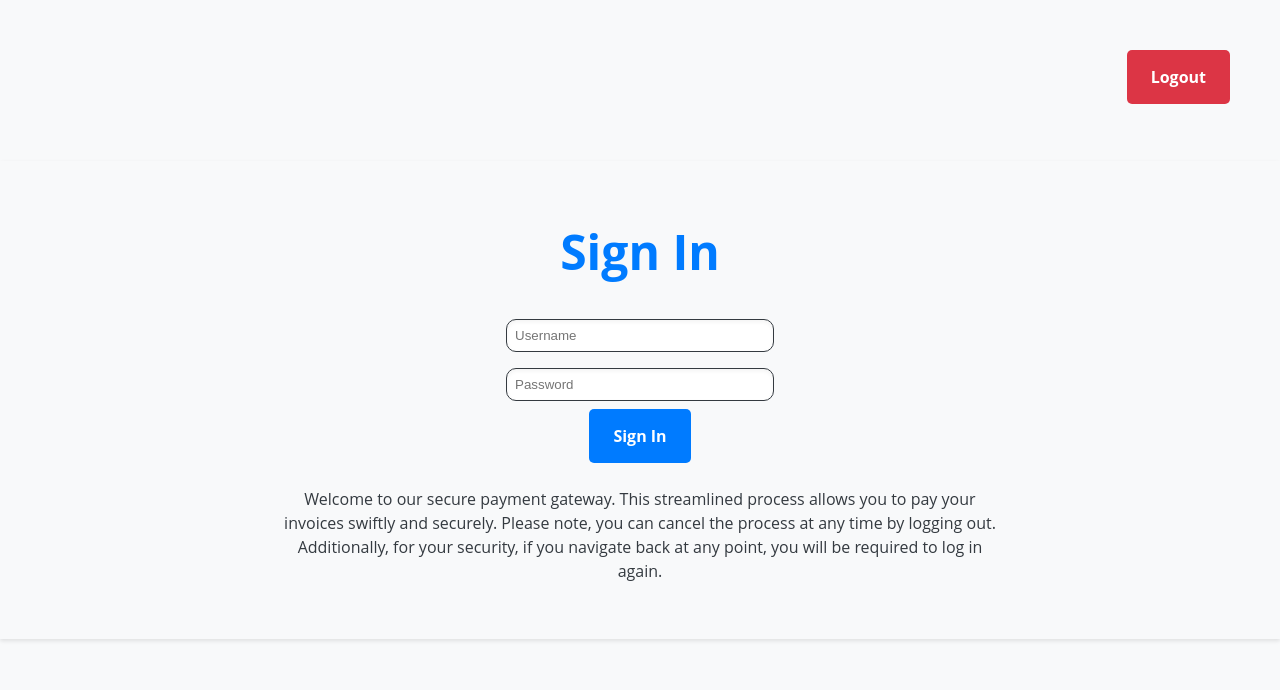
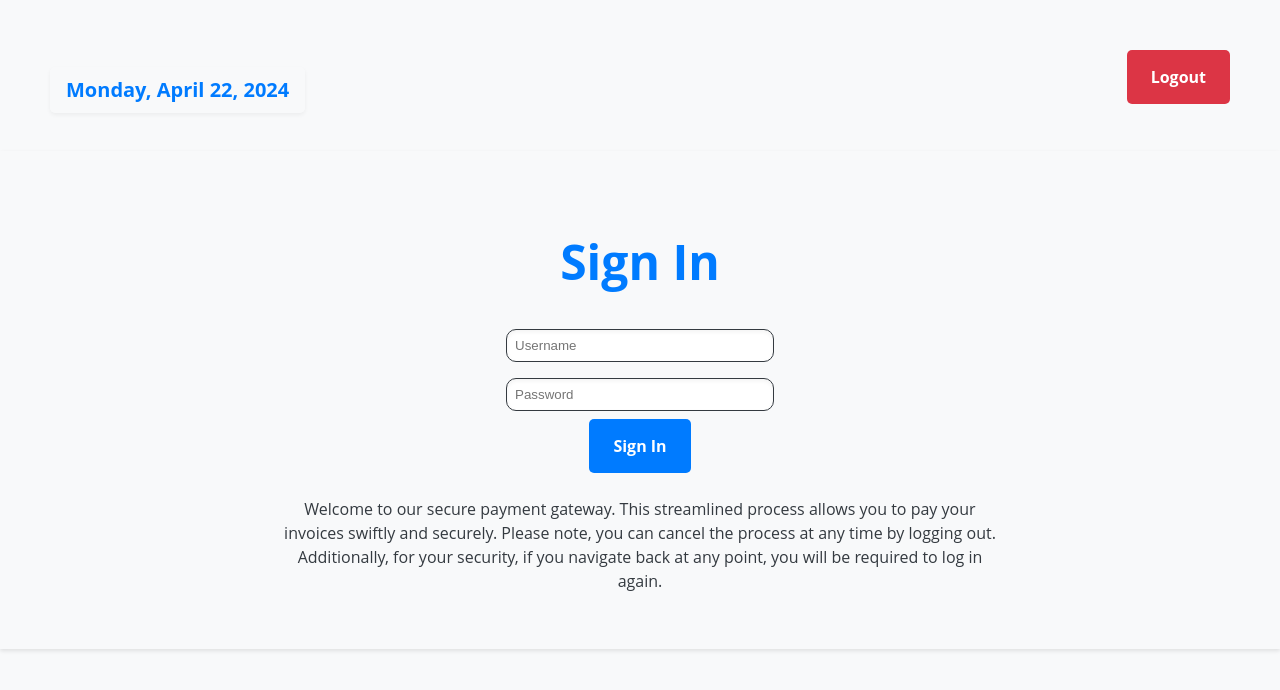
Before and after one commit to Zeus3252/billing-app, a React (Vite) app: page / in a window 1280 px wide. Shown: the top 690 px of the page. Built offline with nearby package versions, Linux system fonts and the light colour scheme.

Commit message:
misc refactoring

```diff
--- a/src/App.css
+++ b/src/App.css
@@ -171,3 +171,23 @@ body {
   background-color: #ecf0f1;
   border-radius: 8px;
 }
+
+.date {
+  position: fixed;
+  top: 50px;
+  left: 50px;
+  color: var(--primary-color);
+  background-color: var(--neutral-light);
+  font-family: var(--font-primary);
+  font-size: var(--font-size-md);
+  padding: var(--spacing-xs) var(--spacing-sm);
+  border-radius: 5px;
+  box-shadow: 0 2px 4px rgba(0, 0, 0, 0.05);
+}
+
+.navBar {
+  display: flex;
+  justify-content: space-between;
+  align-items: center;
+  padding: 10px;
+}
--- a/src/components/Confirmation.jsx
+++ b/src/components/Confirmation.jsx
@@ -1,10 +1,10 @@
 import { useContext } from "react";
 import { PaymentHandler } from "../handlers/PaymentHandler";
-import { format } from "date-fns";
 import AppContext from "../context/AppContext";
 
 function Confirmation() {
   const {
+    format,
     modal,
     setModal,
     paymentAmount,
--- a/src/components/NavBar.jsx
+++ b/src/components/NavBar.jsx
@@ -2,10 +2,13 @@ import { useContext } from "react";
 import AppContext from "../context/AppContext";
 
 function NavBar() {
-  const { setIsAuthenticated, navigate } = useContext(AppContext);
+  const { format, setIsAuthenticated, navigate } = useContext(AppContext);
+  const GENERATED_REFERENCE = format(new Date(), "EEEE, MMMM dd, yyyy");
+
   return (
-    <div className="navbar">
+    <div className="navBar">
       <div>
+        <h2 className="date">{GENERATED_REFERENCE}</h2>
         <button
           className="logoutButton"
           onClick={() => {
--- a/src/components/PaymentComplete.jsx
+++ b/src/components/PaymentComplete.jsx
@@ -3,6 +3,7 @@ import AppContext from "../context/AppContext";
 
 function PaymentComplete() {
   const {
+    format,
     balance,
     paymentAmount,
     formatter,
@@ -19,11 +20,14 @@ function PaymentComplete() {
     setNewBalance(newBalance);
   }, []);
 
+  const GENERATED_REFERENCE = format(new Date(), "MM/dd/yy");
+
   sessionStorage.removeItem("token");
 
   return (
     <div>
       <h1 className="lastText">Success</h1>
+
       <h3 className="mediumText balanceText ">
         New Balance: {newBalance ? formatter.format(newBalance) : "Loading..."}
       </h3>
@@ -33,6 +37,7 @@ function PaymentComplete() {
           ? formatter.format(paymentAmount.replace(/[$,]/g, ""))
           : "Loading..."}
       </p>
+      <h2 className="mediumText">{GENERATED_REFERENCE}</h2>
       <div />
       <div>
         <hr></hr>
--- a/src/context/AppContext.jsx
+++ b/src/context/AppContext.jsx
@@ -1,9 +1,18 @@
 import { createContext, useState, useEffect } from "react";
 import { useLocation, useNavigate } from "react-router-dom";
+import { format } from "date-fns";
 
 const AppContext = createContext();
 
 export const AppProvider = ({ children }) => {
+  const [user, setUser] = useState({
+    isAuthenticated: false,
+    username: null,
+    password: null,
+    accountNumber: null,
+    accountID: null,
+  });
+
   const [isAuthenticated, setIsAuthenticated] = useState(false);
   const [transactionComplete, setTransactionComplete] = useState(false);
   const [accountNumberEntered, setAccountNumberEntered] = useState(false);
@@ -74,6 +83,7 @@ export const AppProvider = ({ children }) => {
         modal,
         setModal,
         navigate,
+        format,
         formatter,
         location,
       }}
```
